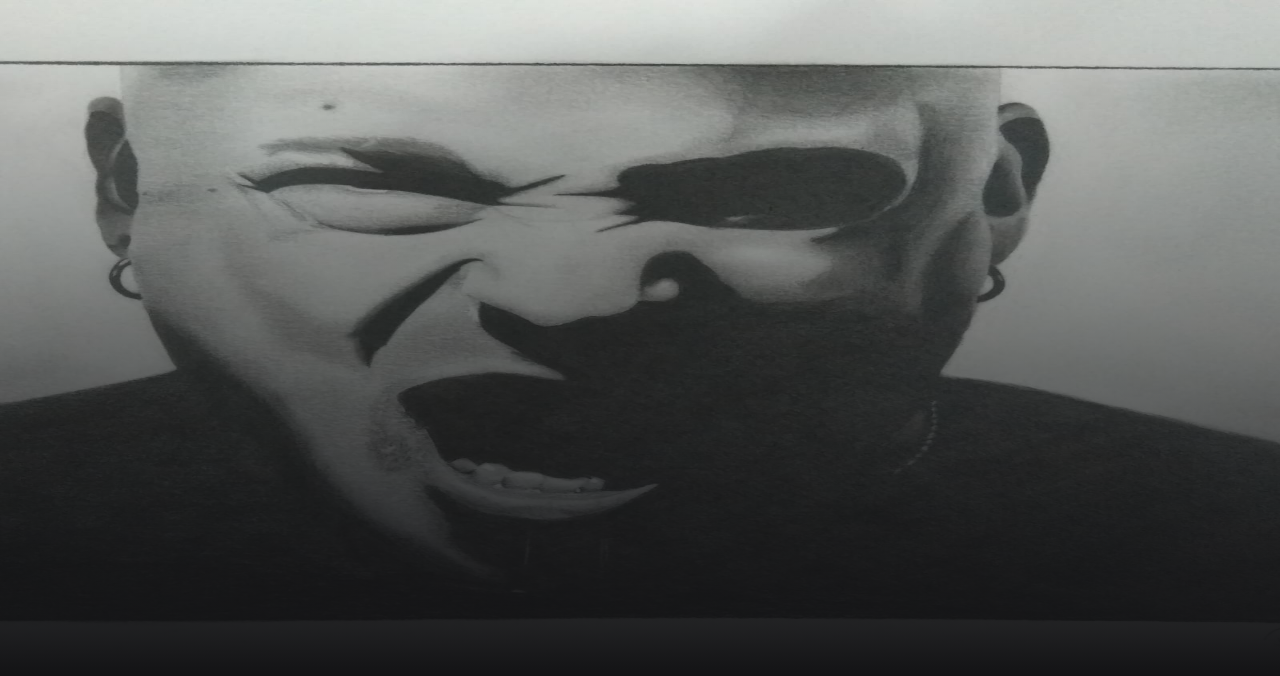
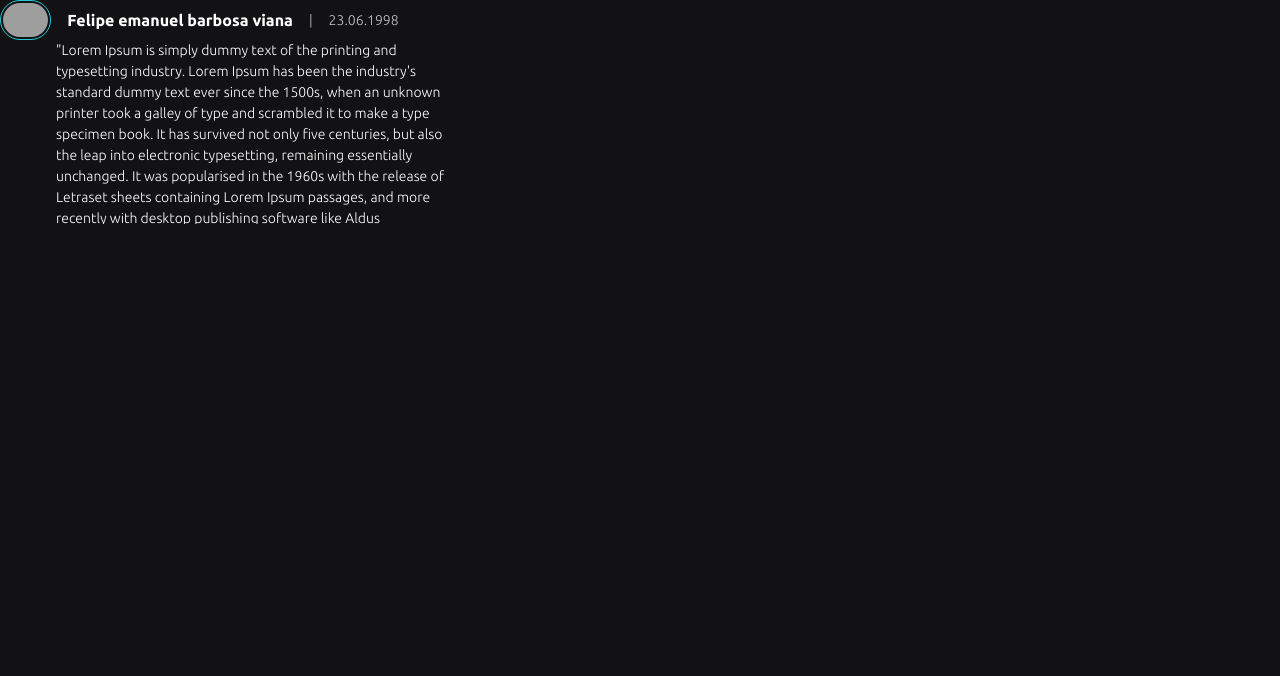
Before and after one commit to Felipe-Emanuel/Pablo-Studio, a Next.js app: page / in a window 1280 px wide. Shown: the top 676 px of the page. Built offline with nearby package versions, Linux system fonts and the light colour scheme; grey boxes are pictures that could not be loaded.

Commit message:
✨ feat: Comment component
add a static component that will recive user's comments by firebase

```diff
--- a/src/components/layout/CardDescComent/index.tsx
+++ b/src/components/layout/CardDescComent/index.tsx
@@ -3,17 +3,17 @@ import { HeaderInfo } from "@util/texts/HeaderInfo";
 import { Text } from "@util/texts/Text";
 import { Title } from "@util/texts/Title";
 import Link from "next/link";
-import { ReactNode } from "react";
 
 interface CardDescComent {
   title: string;
   text: string;
   titleSize?: "xs" | "sm" | "md" | "lg" | "xl" | "2xl" | undefined;
   textSize?: "xs" | "sm" | "md" | "lg" | "xl" | "2xl" | undefined;
-  avatar?: ReactNode;
+  avatar?: boolean;
   user?: string;
   alt?: string;
   img?: string;
+  date?: string
 }
 
 export function CardDescComent({
@@ -25,6 +25,7 @@ export function CardDescComent({
   user,
   alt,
   img,
+  date
 }: CardDescComent) {
   return (
     <div className="flex flex-col gap-2">
@@ -32,14 +33,14 @@ export function CardDescComent({
         <div>
           <div className="flex items-center">
             <Avatar as={Link} href={user} alt={alt!} img={img!} />
-            <Title bold size={titleSize} title={title} className="w-fit pl-4" />
-            <HeaderInfo date="23.06.1998" />
+            <Title bold size={titleSize} title={title} className="w-fit pl-4 truncate" />
+            <HeaderInfo date={date} />
           </div>
           <Text
             light
             size={textSize}
             text={`"${text}"`}
-            className="max-w-md pl-[4.5rem]"
+            className="max-w-md pl-[3.5rem]"
           />
         </div>
       ) : (
--- /dev/null
+++ b/src/components/layout/Comments/index.tsx
@@ -0,0 +1,27 @@
+import { CardDescComent } from "@layout/CardDescComent";
+
+interface CommentsProps {
+  img: string;
+  alt: string;
+  date: string;
+  userName: string;
+  comment: string;
+}
+
+export function Comments({ date, alt, img, userName, comment }: CommentsProps) {
+  return (
+    <div className="max-h-56 overflow-hidden">
+      <CardDescComent
+        avatar
+        date={date}
+        user="/profile"
+        alt={alt}
+        titleSize="md"
+        textSize="sm"
+        img={img}
+        title={userName}
+        text={comment}
+      />
+    </div>
+  );
+}
--- a/src/components/util/assets/Avatar.tsx
+++ b/src/components/util/assets/Avatar.tsx
@@ -6,9 +6,10 @@ interface AvatarProps {
   alt: string;
   href?: string;
   as?: typeof Link;
+  className?: string
 }
 
-export function Avatar({ img, alt, as, href }: AvatarProps) {
+export function Avatar({ img, alt, as, href, className }: AvatarProps) {
   const Comp = as ?? "div";
 
   function renderAvatar() {
@@ -18,8 +19,8 @@ export function Avatar({ img, alt, as, href }: AvatarProps) {
       <Comp
         href={href!}
         className={`
-          flex justify-center items-center w-10 h-10 z-40
-          rounded-full p-0.5 border border-secondary ${checkComp}`}
+          flex justify-center items-center min-w-max w-10 h-10 z-40
+          rounded-full p-0.5 border border-secondary ${checkComp} ${className}`}
       >
         <Image
           quality={100}
--- a/src/pages/index.tsx
+++ b/src/pages/index.tsx
@@ -1,10 +1,15 @@
-import { Banner } from "@layout/banner/Banner";
-import img1 from "../../public/banner-home.jpg";
+import { Comments } from "@layout/Comments";
 
 export default function Home() {
   return (
     <div className="w-screen h-screen flex flex-col gap-4 bg-dark">
-      <Banner alt="b" img={img1} />
+      <Comments
+        alt="a"
+        comment="Lorem Ipsum is simply dummy text of the printing and typesetting industry. Lorem Ipsum has been the industry's standard dummy text ever since the 1500s, when an unknown printer took a galley of type and scrambled it to make a type specimen book. It has survived not only five centuries, but also the leap into electronic typesetting, remaining essentially unchanged. It was popularised in the 1960s with the release of Letraset sheets containing Lorem Ipsum passages, and more recently with desktop publishing software like Aldus PageMaker including versions of Lorem Ipsum"
+        date="23.06.1998"
+        img="https://www.w3schools.com/howto/img_avatar.png"
+        userName="Felipe emanuel barbosa viana"
+      />
     </div>
   );
 }
```
Also changed, not shown: src/data/hooks/useWindow.ts (added, +19 -0 lines).
